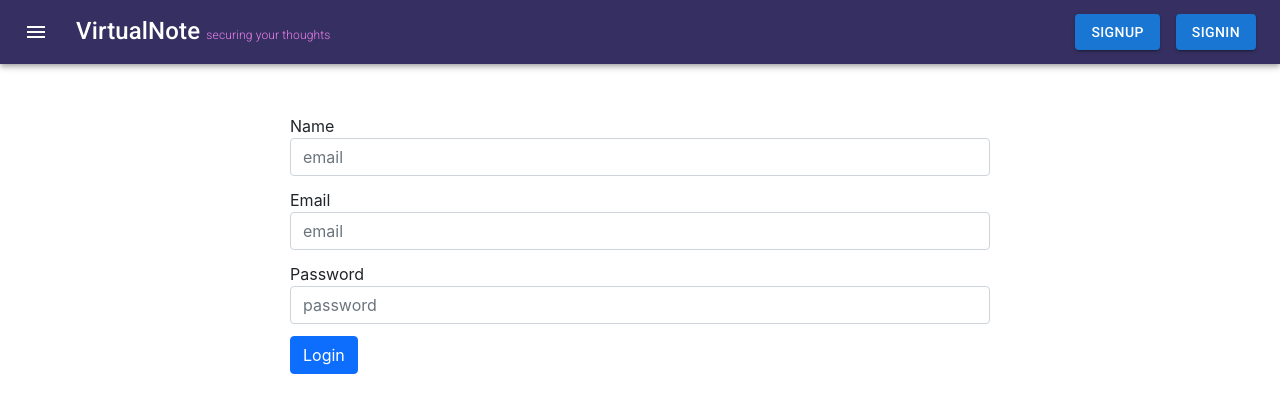
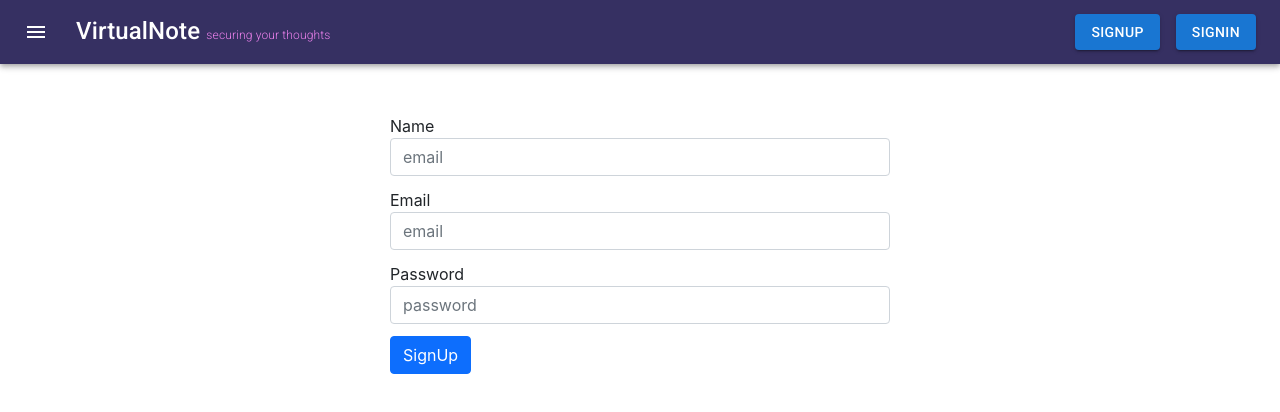
Before and after one commit to siddhantgore/VirtualNote, a React (Create React App) app: page /signup in a window 1280 px wide. Shown: the top 412 px of the page. Built offline with nearby package versions, Linux system fonts and the light colour scheme; the HTML template or start-up script is replaced by a standard one.

Commit message:
UI updated

```diff
--- a/src/App.css
+++ b/src/App.css
@@ -43,8 +43,12 @@
   text-align: left;
 }
 
+.form button{
+  text-align: center;
+}
+
 .form .form-control{
-  width: 700px;
+  width: 500px;
   margin-bottom: 12px;
 
 }
--- a/src/components/Signup.js
+++ b/src/components/Signup.js
@@ -47,7 +47,7 @@
           <label htmlFor="password">Password</label>
           <input type="password" className="form-control" id="password" name="password"  onChange={onChange} placeholder="password" />
         </div>
-        <button  type="submit" className="btn btn-primary" >Login</button>
+        <button  type="submit" className="btn btn-primary" >SignUp</button>
       </form>
       </div>
     </div>
```
